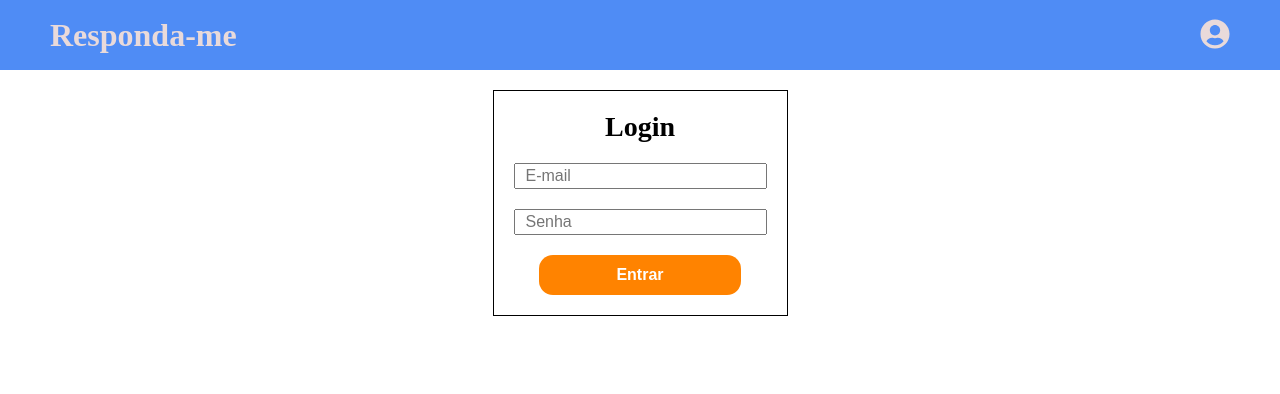
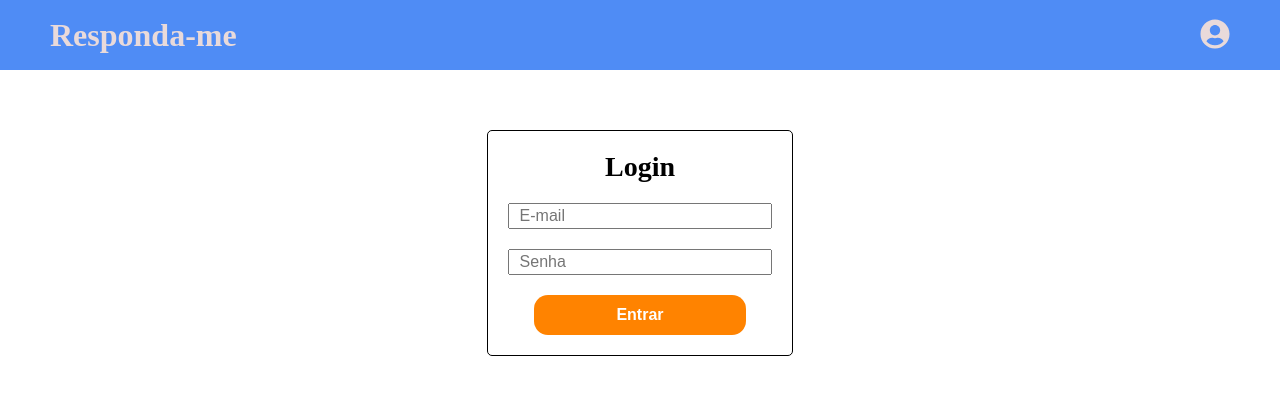
Before and after one commit to mfcastilho/Responda-me, a React (Vite) app in the folder frontend/: page /login in a window 1280 px wide. Shown: the top 394 px of the page. Built offline with nearby package versions, Linux system fonts and the light colour scheme.

Commit message:
style: login page style finalized

```diff
--- a/frontend/src/components/header/style.css
+++ b/frontend/src/components/header/style.css
@@ -3,7 +3,7 @@
 
      background-color: #4f8cf5;
 
-     /* margin-bottom: 4rem; */
+     margin-bottom: 4rem;
 }
 header{
      width: 100%;
--- a/frontend/src/pages/login/login.css
+++ b/frontend/src/pages/login/login.css
@@ -16,9 +16,10 @@
 .login-form{
      margin-top: 2rem;
 
-     width: 25%;
+     width: 26%;
 
      border: 1px solid black;
+     border-radius: .5rem;
      padding: 2rem;
 
      display: flex;
@@ -51,4 +52,11 @@
 
      font-weight: 600;
      font-size: 1.6rem;
+
+     transition: .6s all;
 }
+
+.login-form button:hover{
+     background-color: #ff4800;
+     cursor: pointer;
+}
```
